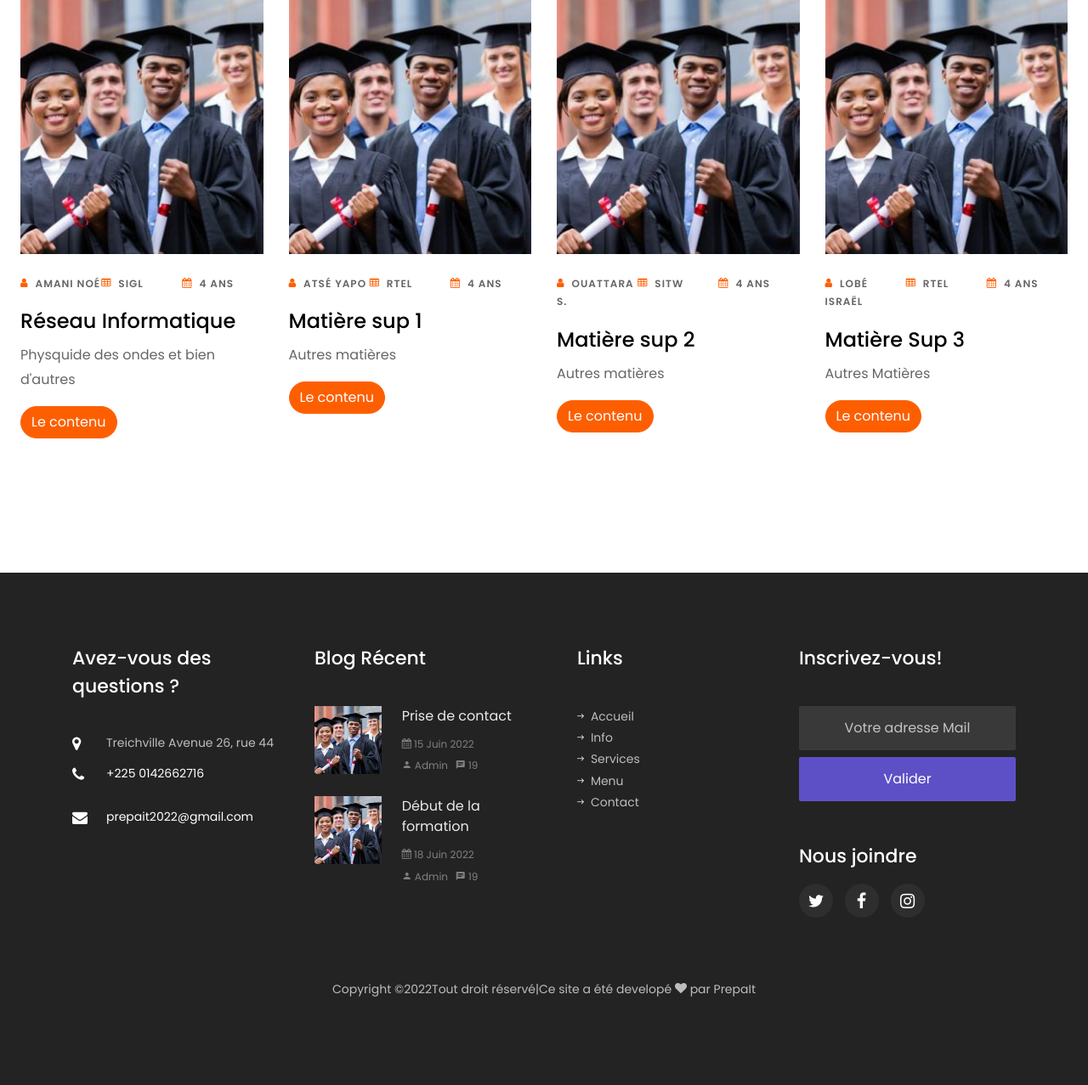
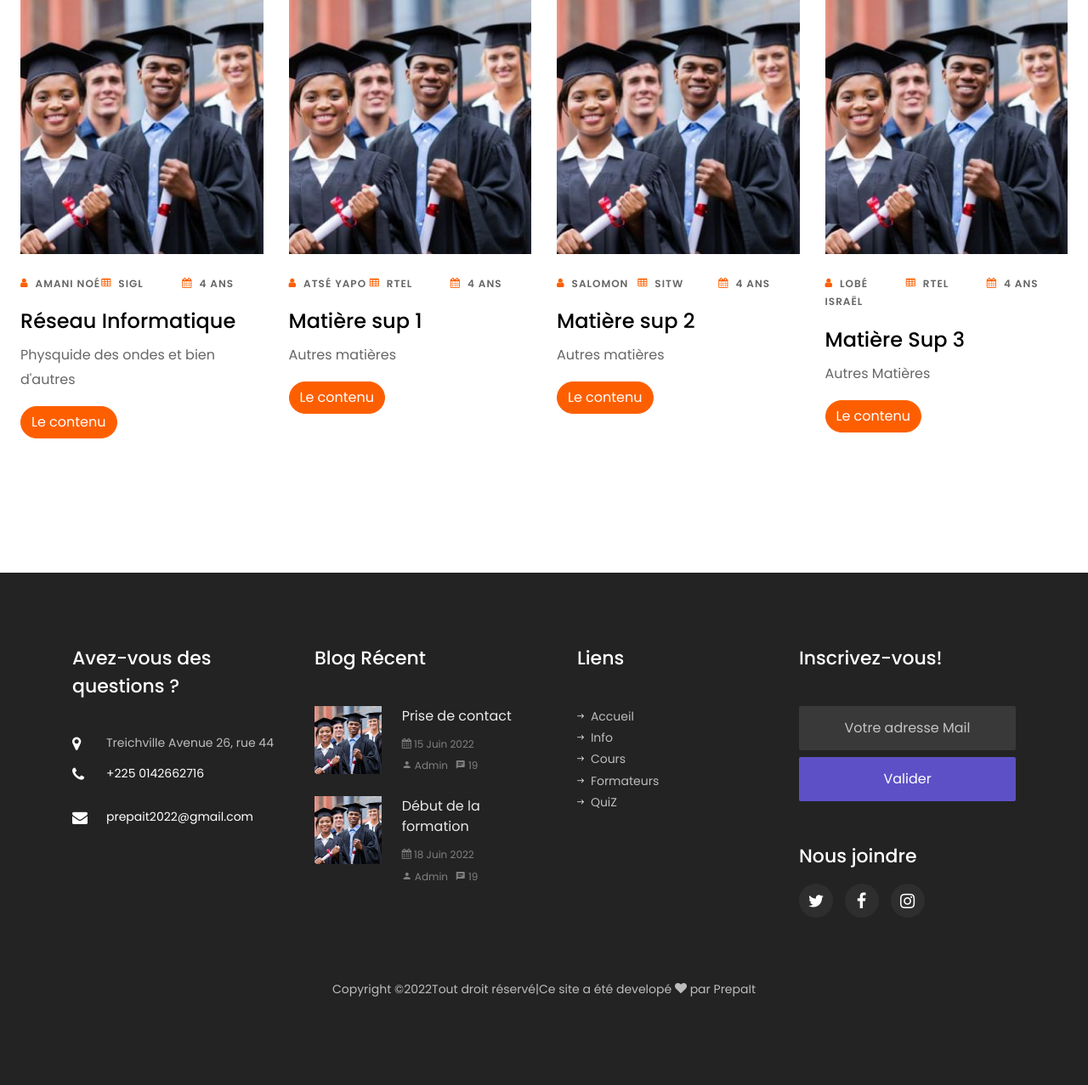
Before and after one commit to amaninoblesse/it_prepa, a Django app: page /it/courses/ in a window 1280 px wide. Shown: the part 1170-2447 px from the top of the page at 85% size. Run offline with Django 3.2, Linux system fonts and the light colour scheme; some libraries are stand-ins or nearby versions; some web fonts are replaced.

Commit message:
Updating texts and informations

```diff
--- a/it/templates/it/main/courses.html
+++ b/it/templates/it/main/courses.html
@@ -188,7 +188,7 @@
 						<div class="img" style="background-image: url(/static/assets/images/étudiants-en-chine.jpeg);"></div>
 						<div class="text pt-4">
 							<p class="meta d-flex">
-								<span><i class="icon-user mr-2"></i>Ouattara S.</span>
+								<span><i class="icon-user mr-2"></i>Salomon</span>
 								<span><i class="icon-table mr-2"></i>SITW</span>
 								<span><i class="icon-calendar mr-2"></i>4 ans</span>
 							</p>
@@ -258,16 +258,16 @@
                   </div>
                 </div>
                 <div class="col-md-6 col-lg-3">
-                  <div class="ftco-footer-widget mb-5 ml-md-4">
-                    <h2 class="ftco-heading-2">Links</h2>
-                    <ul class="list-unstyled">
-                      <li><a href="#"><span class="ion-ios-arrow-round-forward mr-2"></span>Accueil</a></li>
-                      <li><a href="#"><span class="ion-ios-arrow-round-forward mr-2"></span>Info</a></li>
-                      <li><a href="#"><span class="ion-ios-arrow-round-forward mr-2"></span>Services</a></li>
-                      <li><a href="#"><span class="ion-ios-arrow-round-forward mr-2"></span>Menu</a></li>
-                      <li><a href="#"><span class="ion-ios-arrow-round-forward mr-2"></span>Contact</a></li>
-                    </ul>
-                  </div>
+					<div class="ftco-footer-widget mb-5 ml-md-4">
+						<h2 class="ftco-heading-2">Liens</h2>
+						<ul class="list-unstyled">
+						  <li><a href="{% url 'it:newhome' %}"><span class="ion-ios-arrow-round-forward mr-2"></span>Accueil</a></li>
+						  <li><a href="{% url 'it:about' %}"><span class="ion-ios-arrow-round-forward mr-2"></span>Info</a></li>
+						  <li><a href="{% url 'it:courses' %}"><span class="ion-ios-arrow-round-forward mr-2"></span>Cours</a></li>
+						  <li><a href="{% url 'it:teacher' %}"><span class="ion-ios-arrow-round-forward mr-2"></span>Formateurs</a></li>
+						  <li><a href="https://prepaitquiz.herokuapp.com/"><span class="ion-ios-arrow-round-forward mr-2"></span>QuiZ</a></li>
+						</ul>
+					  </div>
                 </div>
                 <div class="col-md-6 col-lg-3">
                   <div class="ftco-footer-widget mb-5">
```
Also changed, not shown: it/templates/it/main/about.html (+5 -5 lines), it/templates/it/main/blog.html (+6 -6 lines), it/templates/it/main/contact.html (+5 -5 lines), it/templates/it/main/newindex.html (+10 -9 lines), it/templates/it/main/teacher.html (+10 -10 lines).
